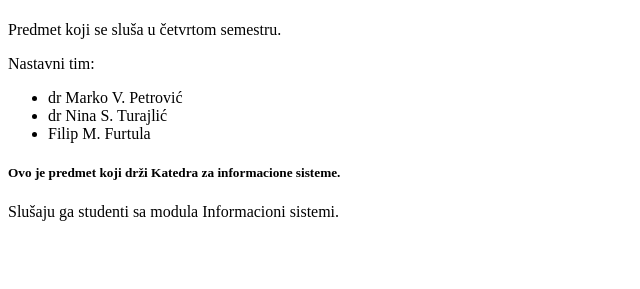
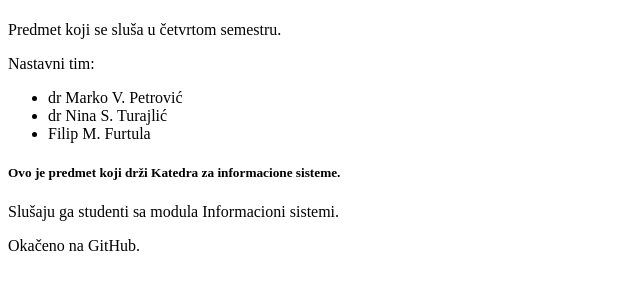
Before and after one commit to aleksa-fon/JORIS-vezbe-1, a plain HTML site: page index.html in a window 1280 px wide. Shown: the part 59-348 px from the top of the page, without its empty margins (0-640 px from the left). Drawn offline with Linux system fonts and the light colour scheme.

Commit message:
Okačeno na GitHub

```diff
--- a/index.html
+++ b/index.html
@@ -16,5 +16,6 @@
   </ul>
   <h5>Ovo je predmet koji drži Katedra za informacione sisteme.</h5>
   <p>Slušaju ga studenti sa modula Informacioni sistemi.</p>
+  <p>Okačeno na GitHub.</p>
 </body>
 </html>
```
